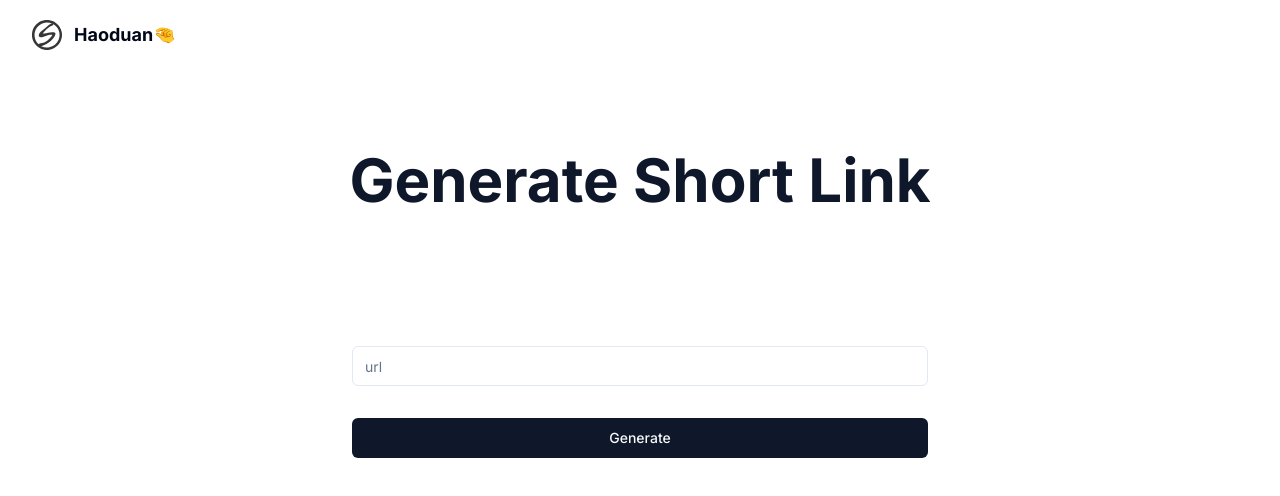
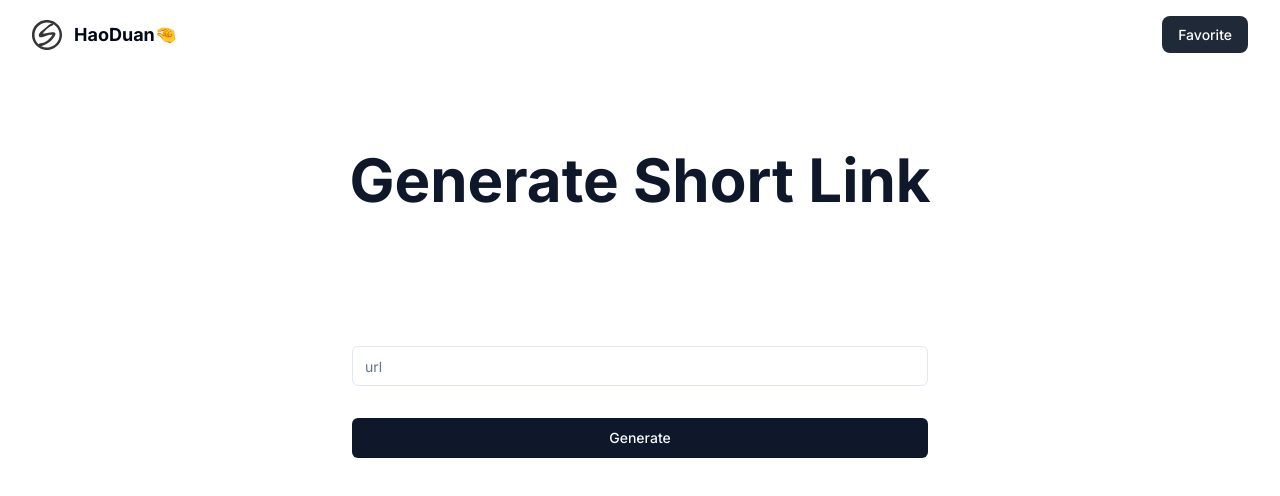
Before and after one commit to onlinedear/short-link, a Next.js app: page / in a window 1280 px wide. Shown: the top 496 px of the page. Built offline with nearby package versions, Linux system fonts and the light colour scheme.

Commit message:
Update Navbar.tsx

```diff
--- a/components/Navbar.tsx
+++ b/components/Navbar.tsx
@@ -8,6 +8,11 @@ import { usePathname, useSearchParams } from 'next/navigation';
 
 const Navbar = () => {
   const [state, setState] = useState(false);
+
+  // const navigation = [
+  //   { title: 'GitHub', path: '/' },
+  // ];
+
   const pathname = usePathname();
   const searchParams = useSearchParams();
 
@@ -37,7 +42,7 @@ const Navbar = () => {
           <div className="flex items-center justify-between py-3 md:py-5 md:block">
             <Link href="/" className="flex items-center gap-3">
               <Image src="/box.svg" alt="logo" width={30} height={30} />
-              <div className="font-bold text-lg">Haoduan🤏</div>
+              <div className="font-bold text-lg">HaoDuan🤏</div>
             </Link>
             <div className="md:hidden">
               <button
@@ -78,6 +83,31 @@ const Navbar = () => {
               </button>
             </div>
           </div>
+          <div
+            className={`flex-1 pb-3 mt-8 md:pb-0 md:mt-0 md:block ${
+              state ? '' : 'hidden'
+            }`}
+          >
+            <ul className="text-gray-700 justify-end items-center space-y-6 md:flex md:space-x-6 md:space-y-0 md:text-gray-600 md:font-medium">
+              {/* {navigation.map((item, idx) => {
+                return (
+                  <li key={idx} className="duration-150 hover:text-gray-900">
+                    <Link href={item.path} className="block">
+                      {item.title}
+                    </Link>
+                  </li>
+                );
+              })} */}
+              <li>
+                <NavLink
+                  href="https://haoduan.cn"
+                  className="block font-medium text-sm text-white bg-gray-800 hover:bg-gray-600 active:bg-gray-900 md:inline"
+                >
+                  Favorite
+                </NavLink>
+              </li>
+            </ul>
+          </div>
         </div>
       </nav>
     </header>
```
